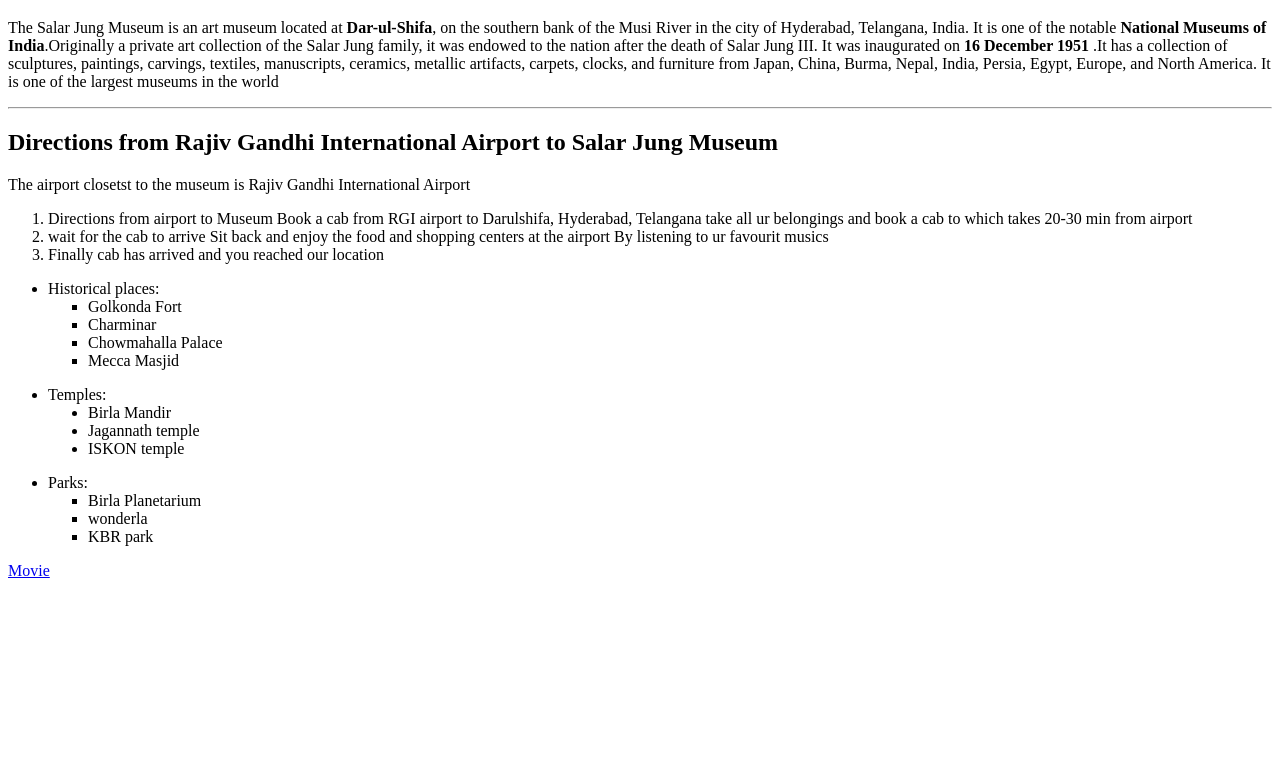
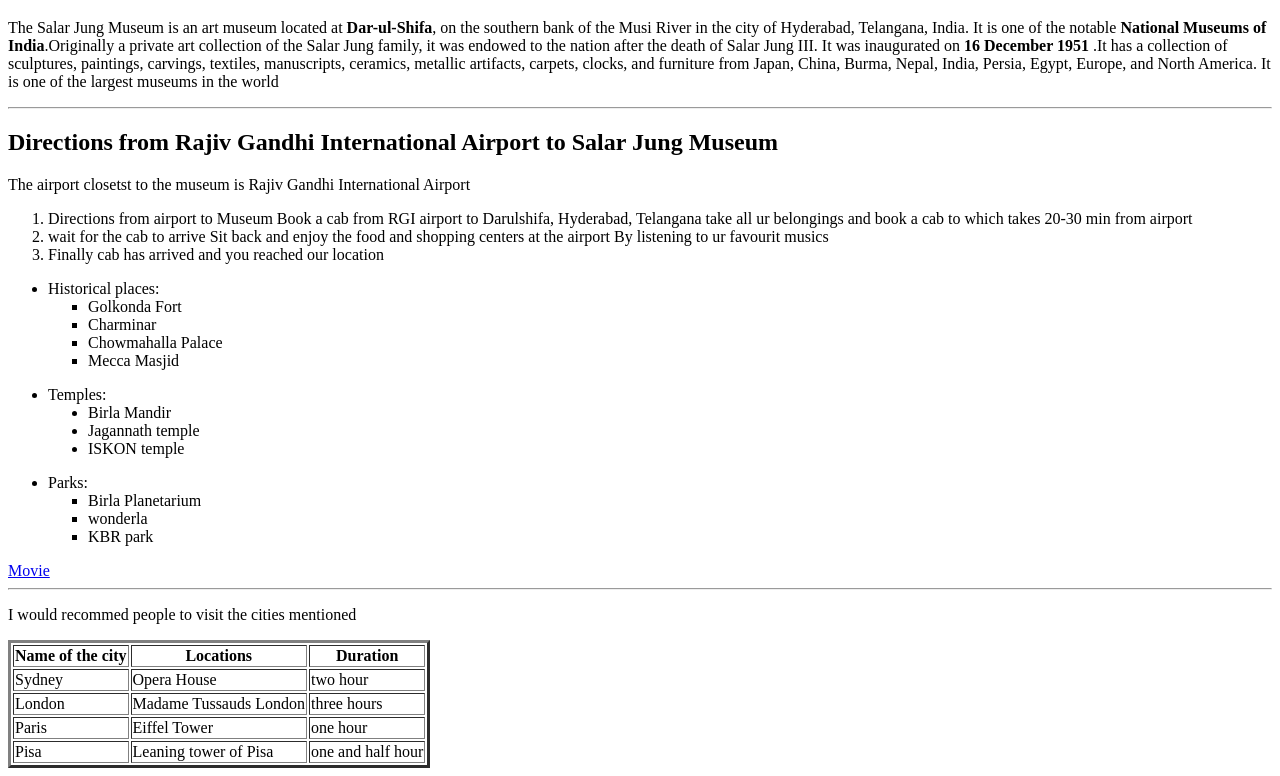
Before and after one commit to 44-563-Web-Apps-F22/44563-webapps-assignment-3-ChinthakayalaShruthi, a plain HTML site: page index.html in a window 1280 px wide. Shown: the part 87-863 px from the top of the page. Before the commit the page ends 800 px from the top, so only its background shows below. Drawn offline with Linux system fonts and the light colour scheme.

Commit message:
Added Table

```diff
--- a/index.html
+++ b/index.html
@@ -49,6 +49,36 @@
                     </ul>
                   </ul>
                   <a href="aboutme.html">Movie</a>
+                  <hr>
+                  <p>I would recommed people to visit the cities mentioned </p>
+                    <table border='3'>
+                        <tr>
+                            <th>  Name of the city</th>
+                            <th> Locations </th>
+                            <th> Duration</th>
+                        </tr>
+                        <tr>
+                            <td> Sydney</td>
+                            <td> Opera House </th>
+                            <td> two hour</td>
+
+                        </tr>
+                        <tr>
+                            <td> London</td>
+                            <td> Madame Tussauds London</td>
+                            <td> three hours</td>
+                        </tr>
+                        <tr>
+                            <td> Paris</td>
+                            <td> Eiffel Tower</td>
+                            <td> one hour</td>
+                        </tr>
+                        <tr>
+                            <td> Pisa</td>
+                            <td> Leaning tower of Pisa</td>
+                            <td> one and half hour</td>
+                        </tr>
+                    </table>
 
         </body>
     </head>
```
